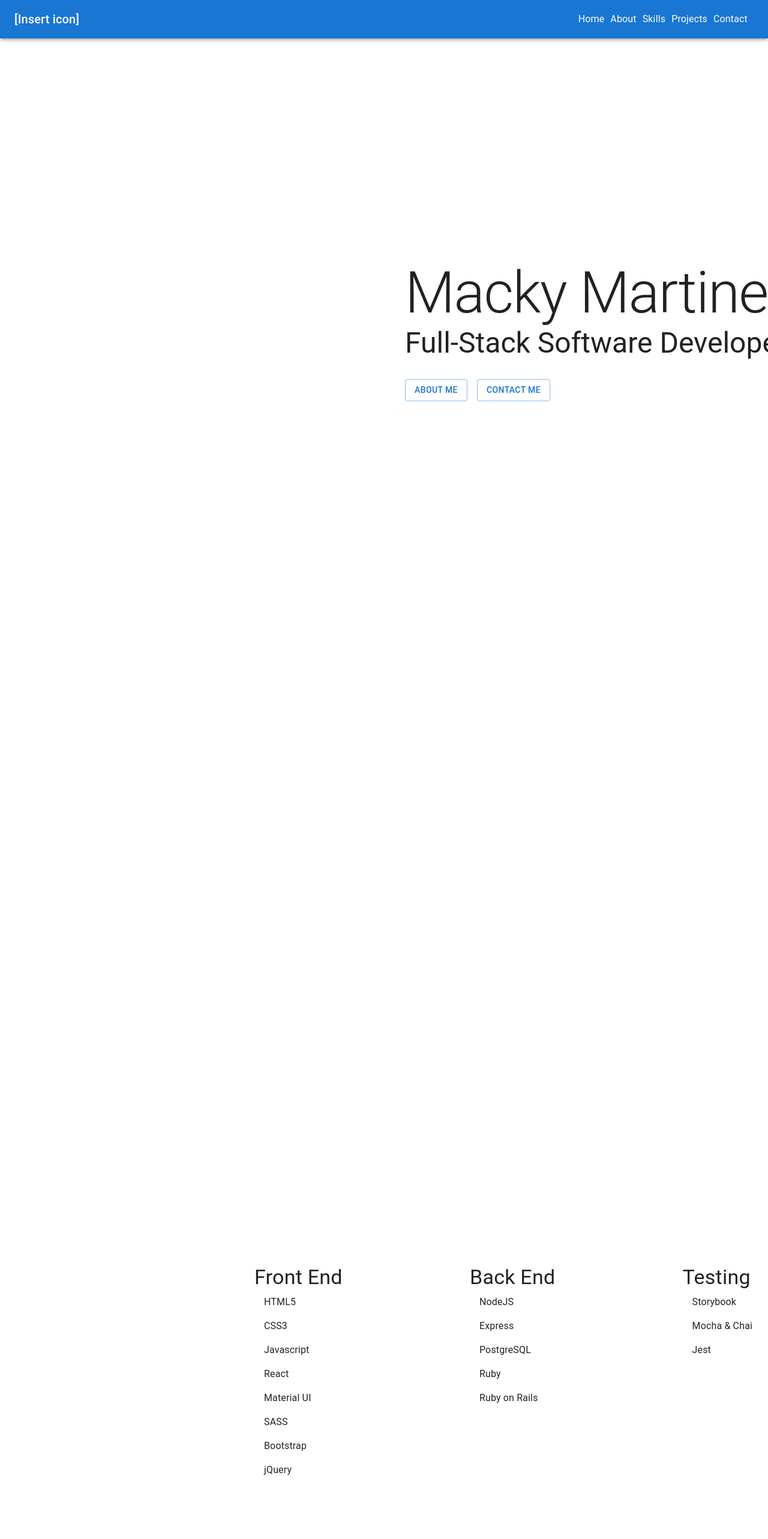
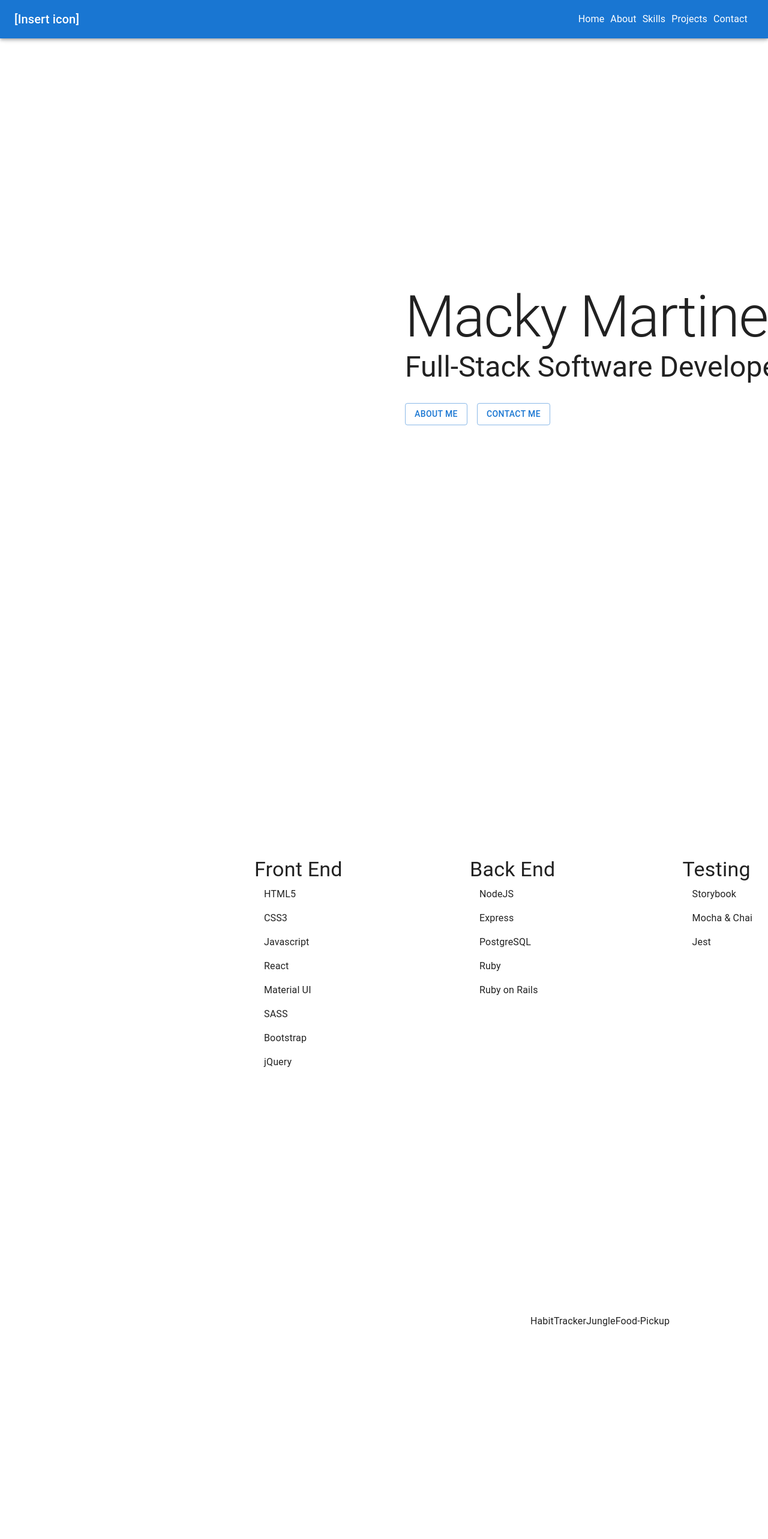
Before and after one commit to MackMartinez/Portfolio, a React (Create React App) app: page / in a window 1280 px wide. Shown: the top 2566 px of the page at 60% size. Built offline with nearby package versions, Linux system fonts and the light colour scheme.

Commit message:
add padding for hashlink location to land centered

```diff
--- a/src/Components/Appbar.jsx
+++ b/src/Components/Appbar.jsx
@@ -71,14 +71,14 @@ export default function DrawerAppBar(props) {
           </Typography>
           <Box sx={{ display: { xs: "none", sm: "flex" } }}>
             {navItems.map((item) => (
-              <Link smooth to={`/#${item}`} key={item} sx={{marginRight:10}} >
-                {item}
-              </Link>
+            <Link smooth to={`/#${item}`} offset={100} key={item} sx={{marginRight:10}} >
+            {item}
+            </Link>
             ))}
           </Box>
         </Toolbar>
       </AppBar>
-      <Box component="nav">
+      {/* <Box component="nav">
         <Drawer
           container={container}
           variant="temporary"
@@ -97,7 +97,7 @@ export default function DrawerAppBar(props) {
         >
           {drawer}
         </Drawer>
-      </Box>
+      </Box> */}
       <Box component="main" sx={{ p: 3 }}>
         <Toolbar />
       </Box>
--- a/src/Components/ContactMe.jsx
+++ b/src/Components/ContactMe.jsx
@@ -36,7 +36,7 @@ const ContactMe = () => {
 
   // console.log(watch("example")); // watch input value by passing the name of it
   return (
-    <Grid2 container={true} justifyContent={"center"} id="Contact">
+    <Grid2 container={true} justifyContent={"center"} id="Contact" pt={50} pb={50}>
       <Box>
         <Typography>Contact</Typography>
         <Typography>
--- a/src/Components/Landing.jsx
+++ b/src/Components/Landing.jsx
@@ -9,8 +9,8 @@ const Landing = () => {
     <Grid2 container={true} justifyContent={"center"} id="Home">
       <Box
         sx={{
-          pt: 40,
-          pb: 80,
+          pt: 45,
+          pb: 70,
         }}
       >
         <Typography variant="h1">Macky Martinez</Typography>
--- a/src/Components/Projects.jsx
+++ b/src/Components/Projects.jsx
@@ -6,7 +6,7 @@ const Projects = () => {
   const projectData = ["HabitTracker","Jungle","Food-Pickup"];
 
   return (
-    <Grid2 container={true} justifyContent={"center"} id="Projects">
+    <Grid2 container={true} justifyContent={"center"} id="Projects" pt={50}>
       {projectData.map((item, index) => (
         <div key={index}>{item}</div>
       ))}
--- a/src/Components/Skills.jsx
+++ b/src/Components/Skills.jsx
@@ -28,8 +28,7 @@ export default function Skills() {
       container={true}
       direction={"row"}
       justifyContent={"space-between"}
-      marginTop={100}
-      marginBottom={100}
+      pt={20}
       id="Skills"
     >
       <Grid2 container={true} direction={"column"} justifyContent={"center"}>
```
